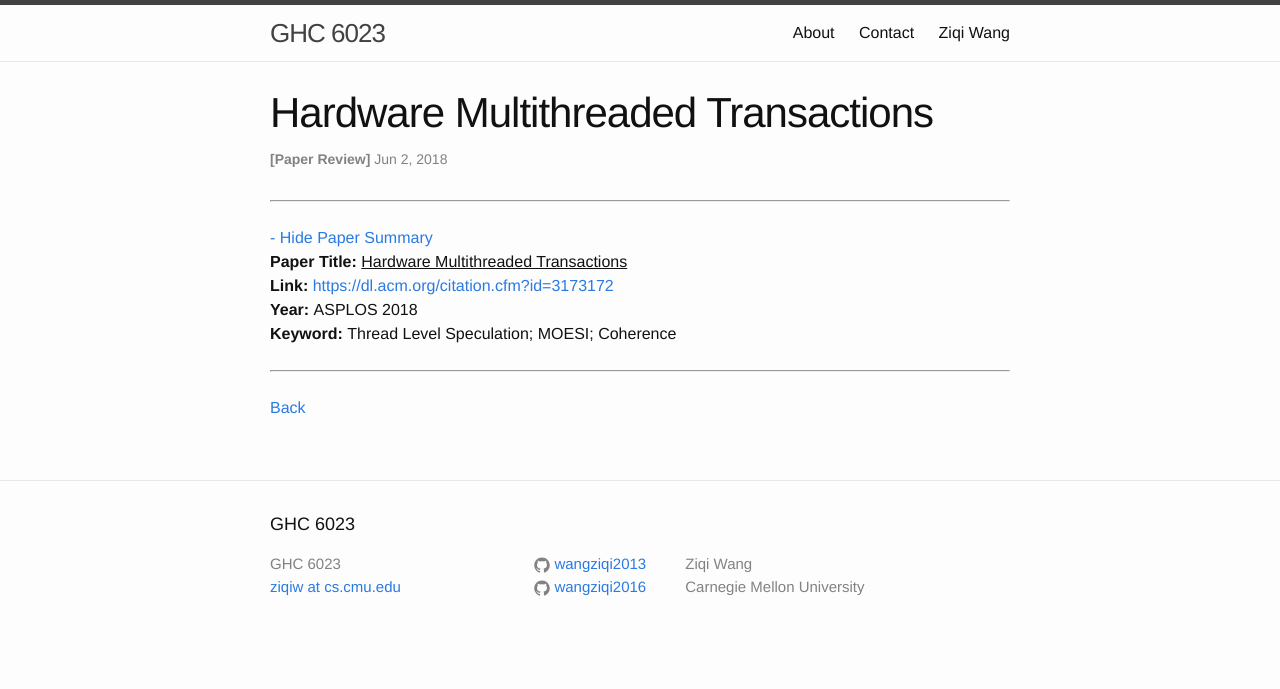
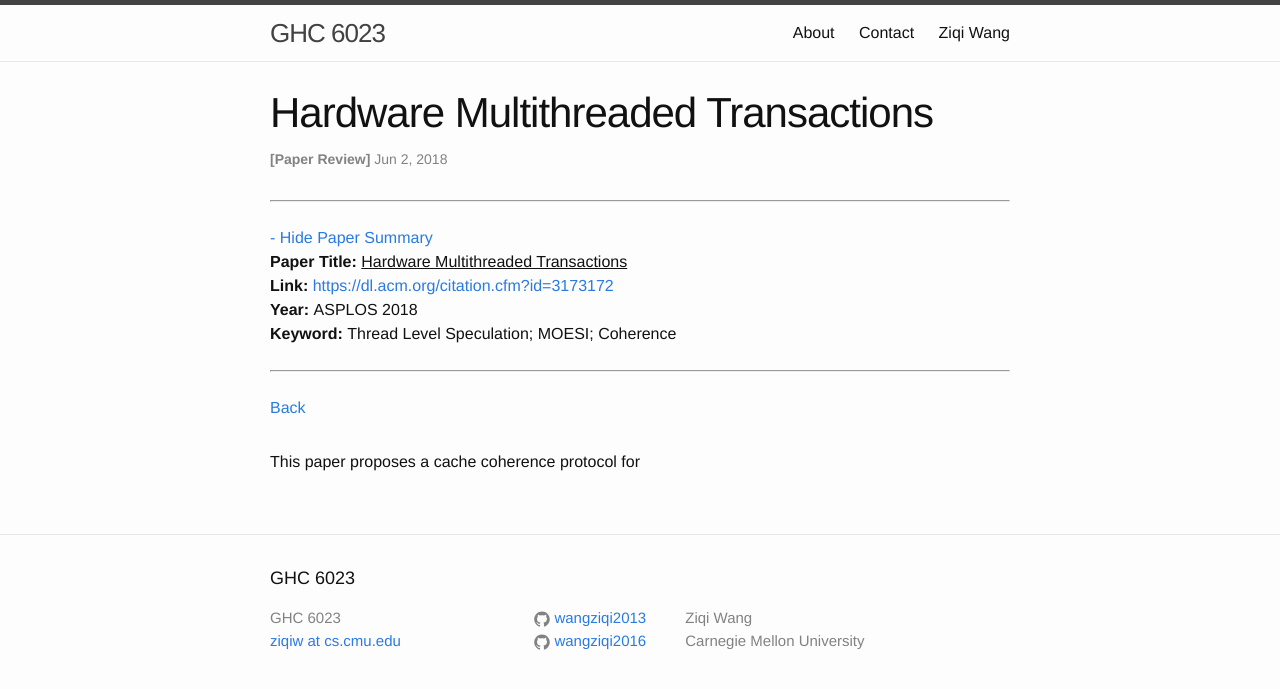
Before and after one commit to wangziqi2013/wangziqi2013.github.io, a Jekyll site: the page built from _posts/2018-06-02-Hardware-Multithreaded-Transactions.markdown, in a window 1280 px wide. Shown: the top 689 px of the page. Built offline with Jekyll 4.4.1, drawn with Linux system fonts in a browser that asks for light colours.

Commit message:
Small change

```diff
--- a/_posts/2018-06-02-Hardware-Multithreaded-Transactions.markdown
+++ b/_posts/2018-06-02-Hardware-Multithreaded-Transactions.markdown
@@ -12,3 +12,5 @@ htm_cd:
 htm_cr:
 version_mgmt:
 ---
+
+This paper proposes a cache coherence protocol for
```
